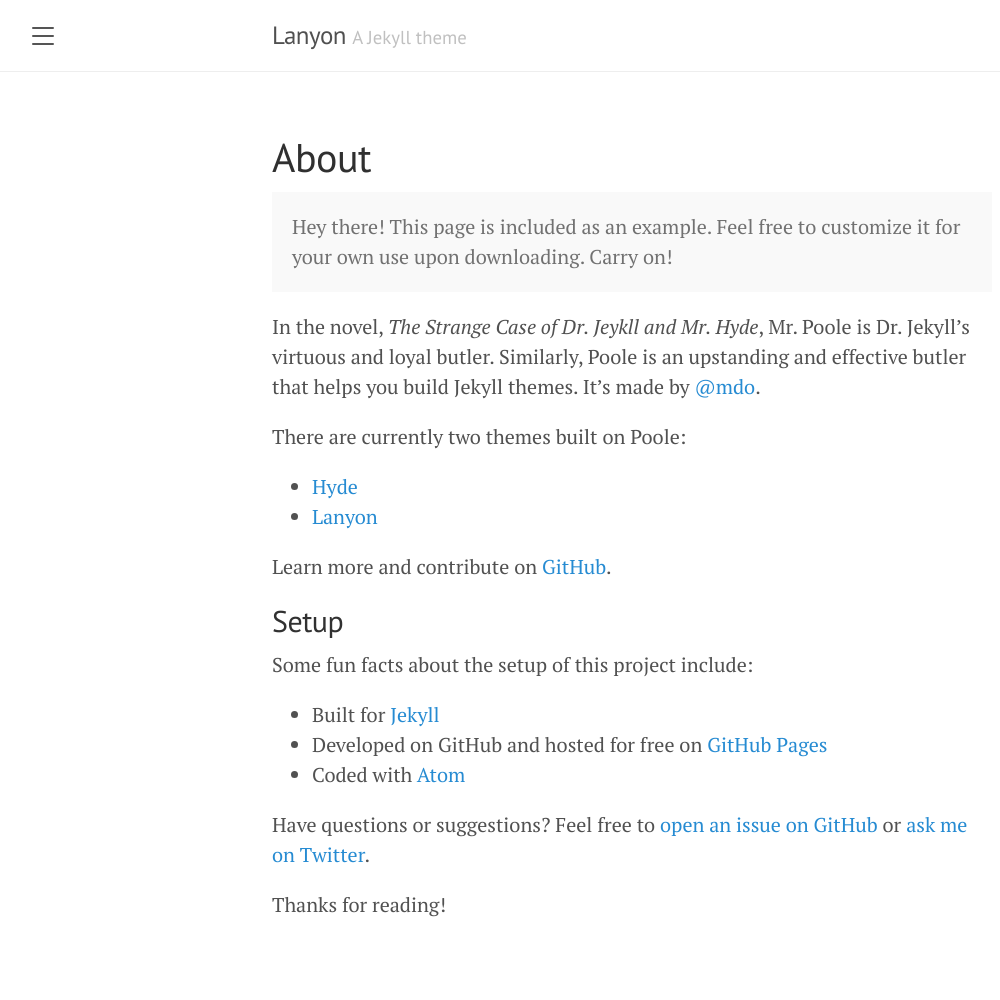
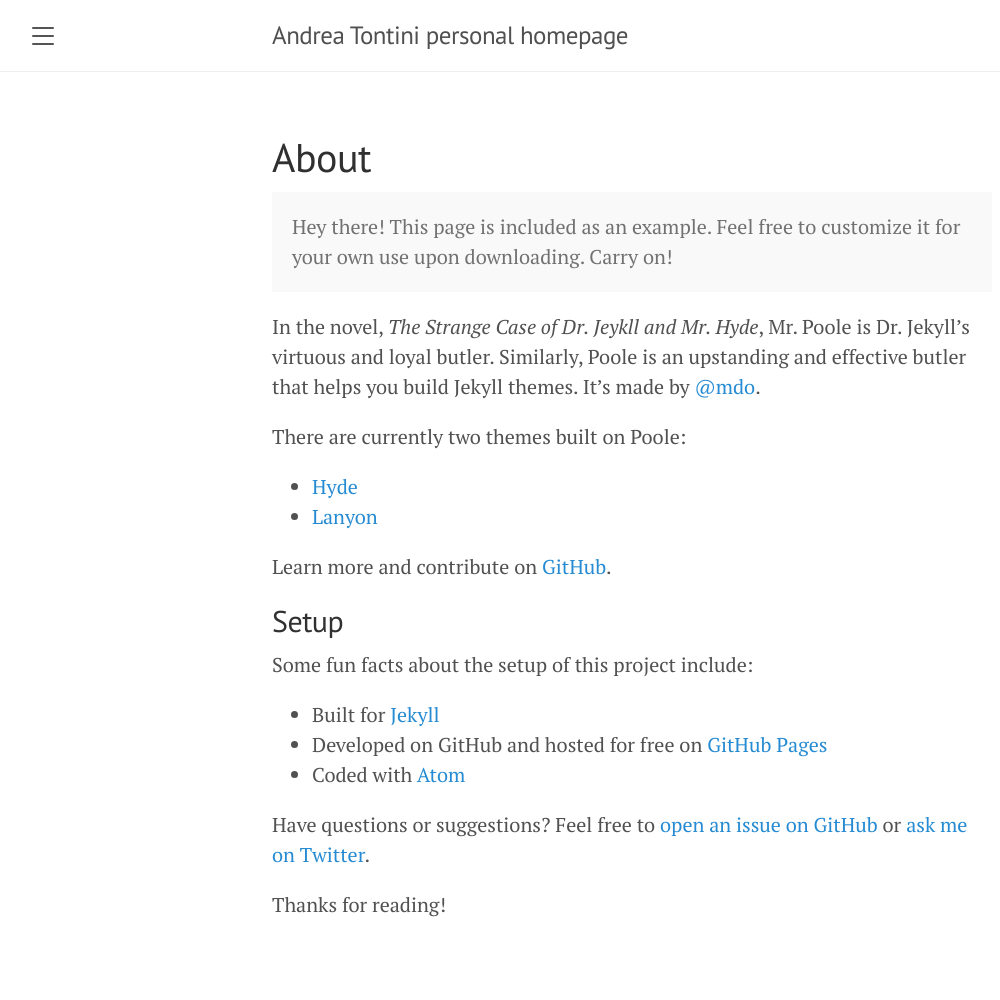
Before and after one commit to atontini/atontini.github.io, a Jekyll site: the page built from about.md, in a window 1280 px wide. Shown: the whole page, without its empty margins (8-1008 px from the left). Built offline with Jekyll 4.4.1, drawn with Linux system fonts in a browser that asks for light colours.

Commit message:
feat: Adjusted website configuration

```diff
--- a/_config.yml
+++ b/_config.yml
@@ -1,7 +1,6 @@
 # Setup
-title:               Lanyon
-tagline:             'A Jekyll theme'
-description:         'A reserved <a href="https://jekyllrb.com" target="_blank">Jekyll</a> theme that places the utmost gravity on content with a hidden drawer. Made by <a href="https://twitter.com/mdo" target="_blank">@mdo</a>.'
+title:               Andrea Tontini personal homepage
+description:         'Software Engineer specialized in Embedded System, Linux and Open Source Software.'
 url:                 https://lanyon.getpoole.com
 baseurl:             ''
 paginate:            5
@@ -9,14 +8,8 @@
 
 # About/contact
 author:
-  name:              Mark Otto
-  url:               https://twitter.com/mdo
-  email:             markdotto@gmail.com
+  name:              Andrea Tontini
 
 # Gems
 plugins:
   - jekyll-paginate
-
-# Custom vars
-version:             1.1.0
-google_analytics_id: UA-146052-15
```
